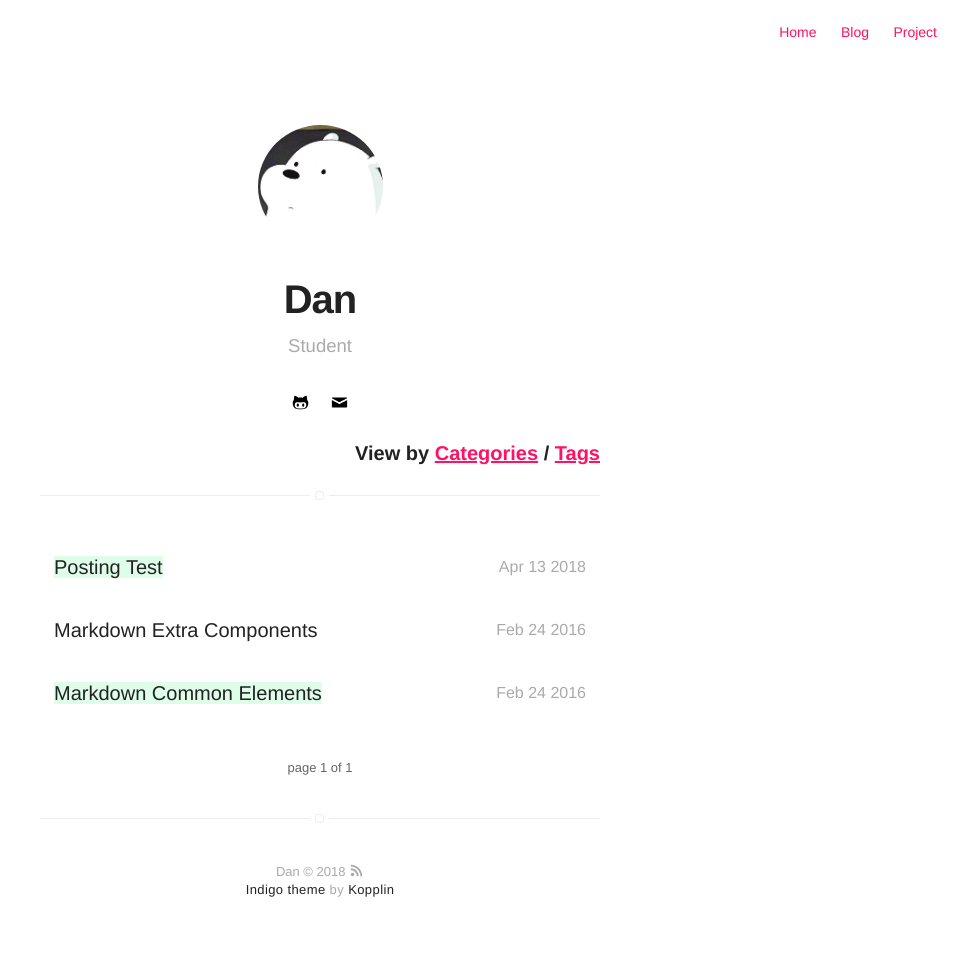
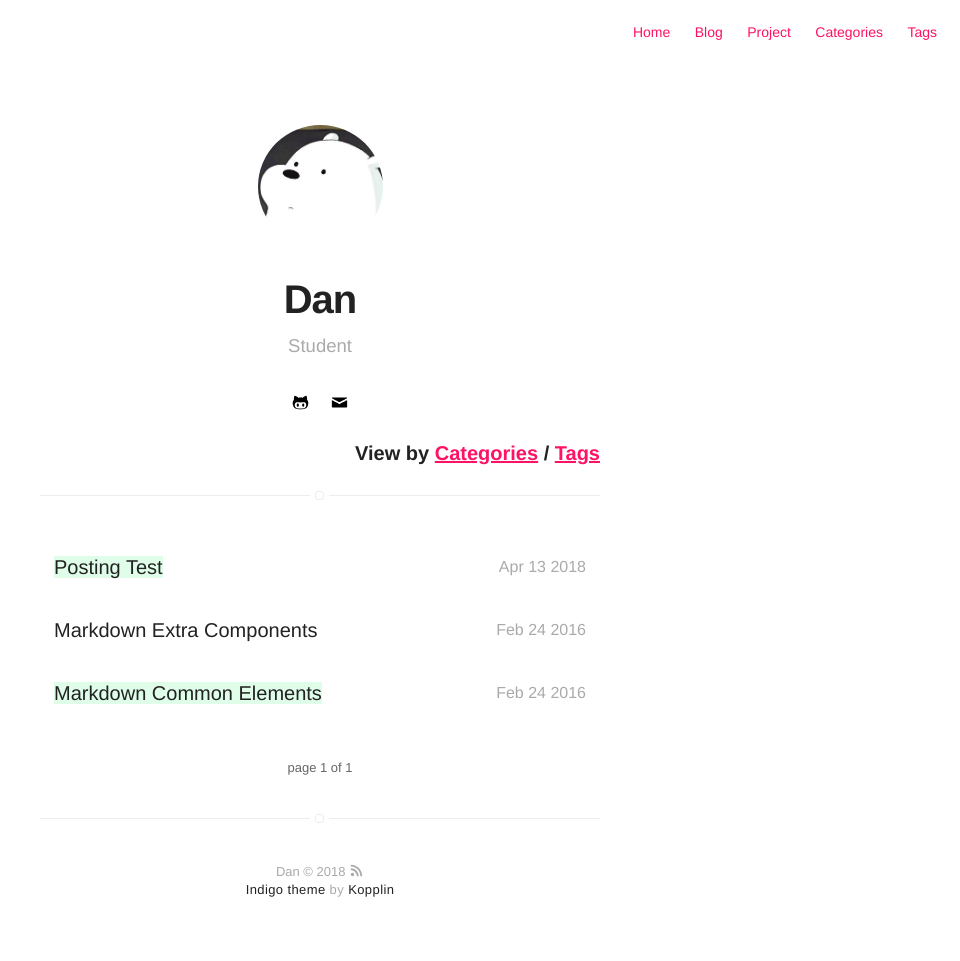
Before and after one commit to DanDanD-an/DanDanD-an.github.io, a Jekyll site: the page built from blog/index.html, in a window 1280 px wide. Shown: the whole page, without its empty margins (320-1280 px from the left). Built offline with Jekyll 4.4.1, drawn with Linux system fonts in a browser that asks for light colours; the list of posts is cut into pages by our own code.

Commit message:
add categories

```diff
--- a/_includes/nav.html
+++ b/_includes/nav.html
@@ -13,7 +13,8 @@
                 <a class="link" href="{{ site.url }}/">Home</a>
                 <a class="link" href="{{ site.url }}/blog">Blog</a>
                 <a class="link" href="{{ site.url }}/projects">Project</a>
-
+                <a class="link" href="{{ site.url }}/catgories">Categories</a>
+                <a class="link" href="{{ site.url }}/tags">Tags</a>
             </li>
             <br>
             <!-- <a href="/search/"><img src="/assets/images/icon/search.png" width="90px" style="float:right" /></a> -->
--- a/blog/index.html
+++ b/blog/index.html
@@ -7,7 +7,7 @@ title: Blog
 
 <p></p>
 <div style="text-align:right">
-<h3 class="blog-header">View by <a href="/categories">Categories</a> / <a href="/tags">Tags</a></h3>
+<h3 class="blog-header">View by <a href="/Categories">Categories</a> / <a href="/tags">Tags</a></h3>
 </div>
 
 <section class="list">
--- a/categories.html
+++ b/categories.html
@@ -1,6 +1,6 @@
 ---
 layout: page
--permalink: /categories/
+-permalink: /Categories/
 title: Categories
 ---
 <section class="list">
```
